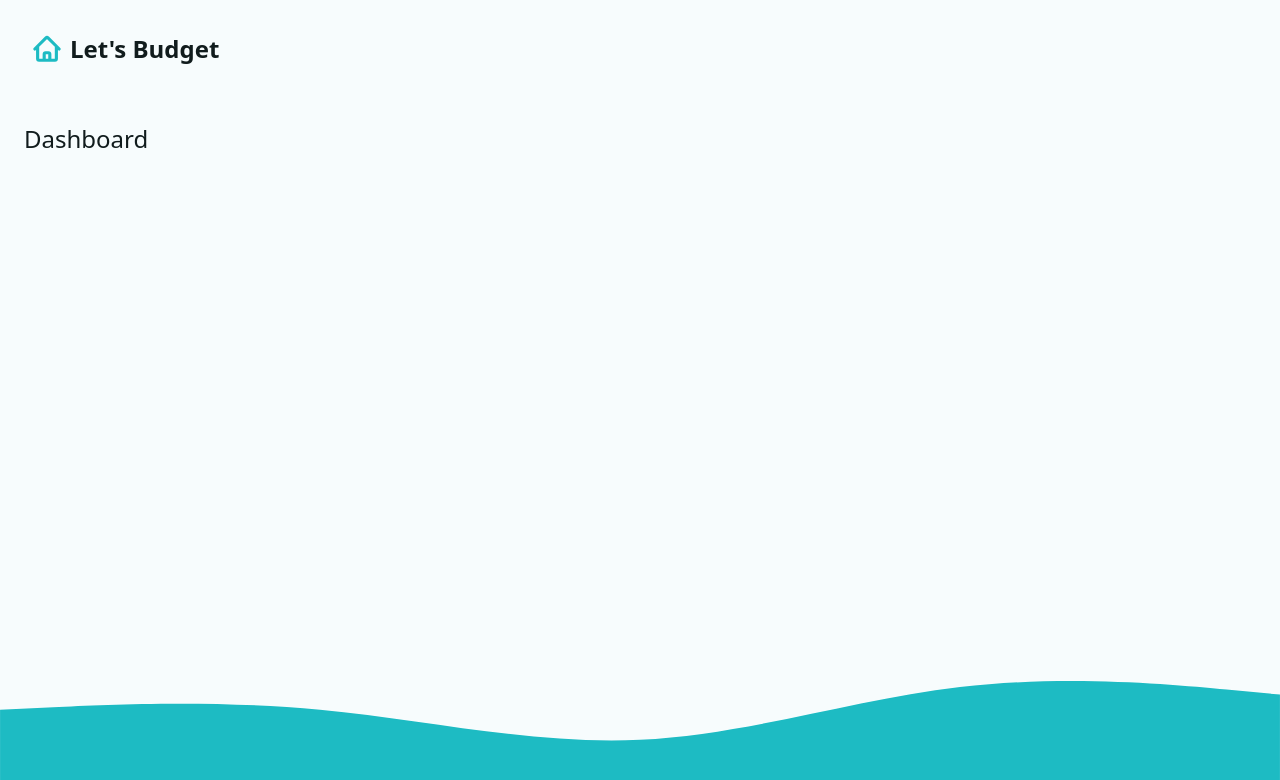
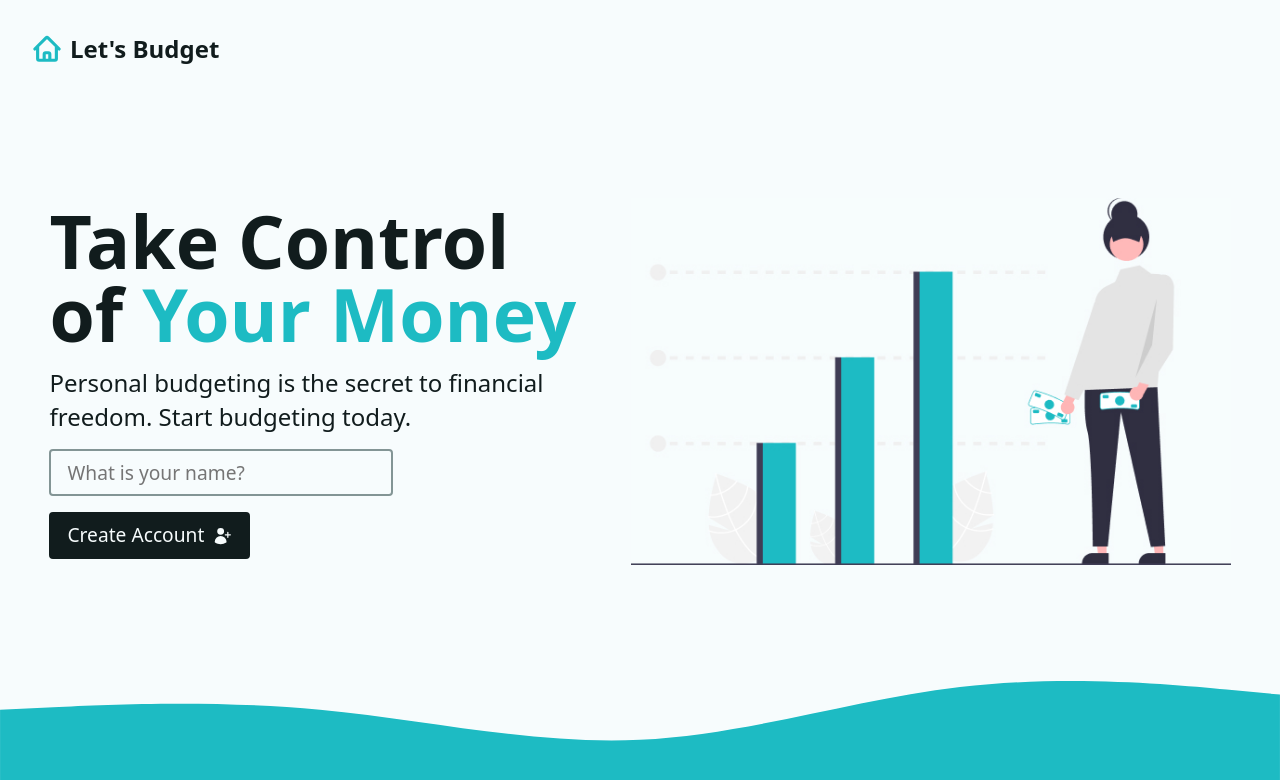
Before and after one commit to angelz510/rrbudget, a React (Vite) app: page / in a window 1280 px wide. Shown: the top 780 px of the page. Built offline with nearby package versions, Linux system fonts and the light colour scheme.

Commit message:
create login form

```diff
--- a/src/App.jsx
+++ b/src/App.jsx
@@ -11,7 +11,7 @@
 import { logoutAction } from "./actions/logout";
 
 // Routes
-import Dashboard, { dashboardLoader } from "./pages/Dashboard";
+import Dashboard, { dashboardAction, dashboardLoader } from "./pages/Dashboard";
 import Error from "./pages/Error";
 
 const router = createBrowserRouter([
@@ -25,6 +25,7 @@
         index: true,
         element: <Dashboard />,
         loader: dashboardLoader,
+        action: dashboardAction,
         errorElement: <Error />,
       },
       {
--- /dev/null
+++ b/src/components/Intro.jsx
@@ -0,0 +1,36 @@
+import { Form } from "react-router-dom";
+import { UserPlusIcon } from "@heroicons/react/24/solid";
+import illustration from "../assets/illustration.jpeg";
+
+const Intro = () => {
+  return (
+    <div className="intro">
+      <div>
+        <h1>
+          Take Control of <span className="accent">Your Money</span>
+        </h1>
+        <p>
+          Personal budgeting is the secret to financial freedom. Start budgeting
+          today.
+        </p>
+        <Form method="post">
+          <input
+            type="text"
+            name="userName"
+            required
+            placeholder="What is your name?"
+            aria-label="Your Name"
+            autoComplete="given-name"
+          />
+          <button type="submit" className="btn btn--dark">
+            <span>Create Account</span>
+            <UserPlusIcon width={20} />
+          </button>
+        </Form>
+      </div>
+      <img src={illustration} alt="person" width={600} />
+    </div>
+  );
+};
+
+export default Intro;
--- a/src/pages/Dashboard.jsx
+++ b/src/pages/Dashboard.jsx
@@ -1,6 +1,7 @@
-// helper functions
 import { useLoaderData } from "react-router-dom";
 import { fetchData } from "../helpers";
+import Intro from "../components/Intro";
+import { toast } from "react-toastify";
 
 // loader
 export function dashboardLoader() {
@@ -8,14 +9,21 @@
   return { userName };
 }
 
+// action
+export async function dashboardAction({ request }) {
+  const data = await request.formData();
+  const formData = Object.fromEntries(data);
+  try {
+    localStorage.setItem("userName", JSON.stringify(formData.userName));
+    return toast.success(`Welcome, ${formData.userName}`);
+  } catch (e) {
+    throw new Error("There was a problem creating your account.");
+  }
+}
+
 const Dashboard = () => {
   const { userName } = useLoaderData();
-  return (
-    <div>
-      <h1>{userName}</h1>
-      Dashboard
-    </div>
-  );
+  return <>{userName ? <p>{userName}</p> : <Intro />}</>;
 };
 
 export default Dashboard;
```
